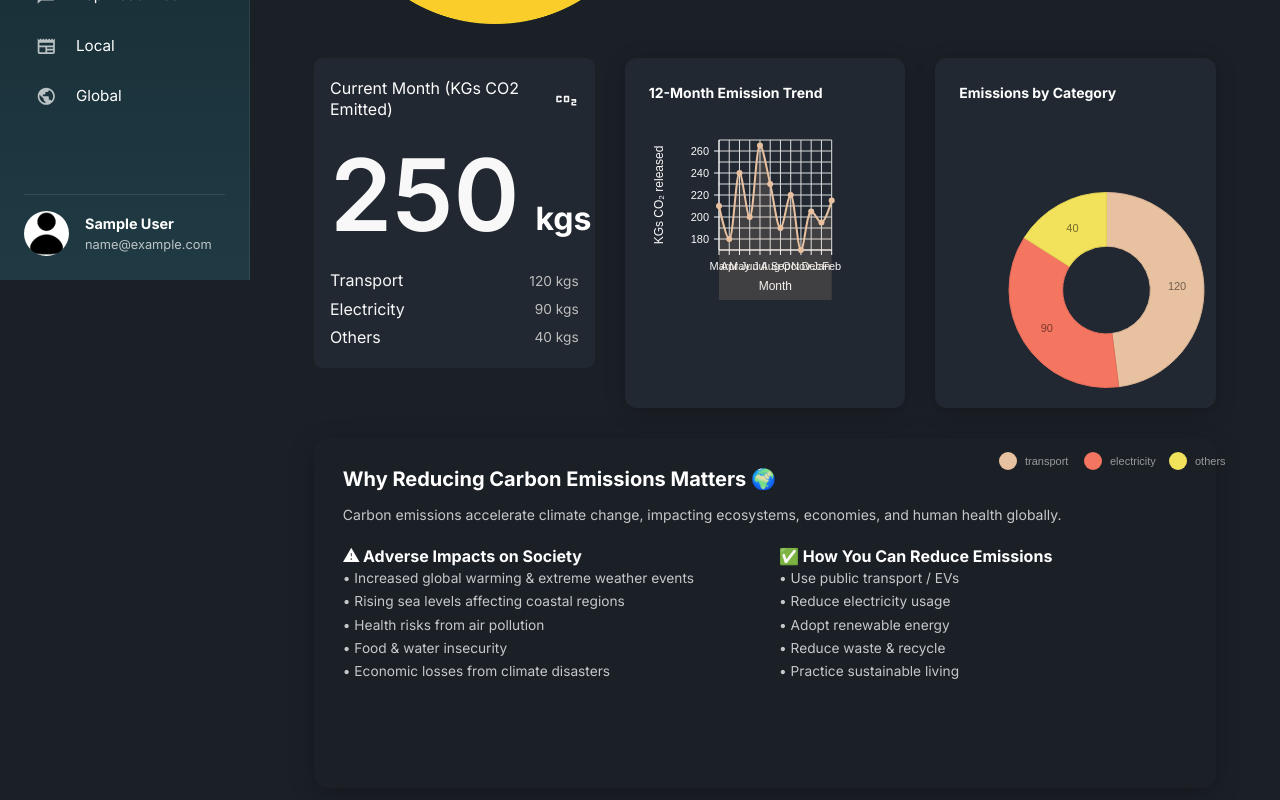
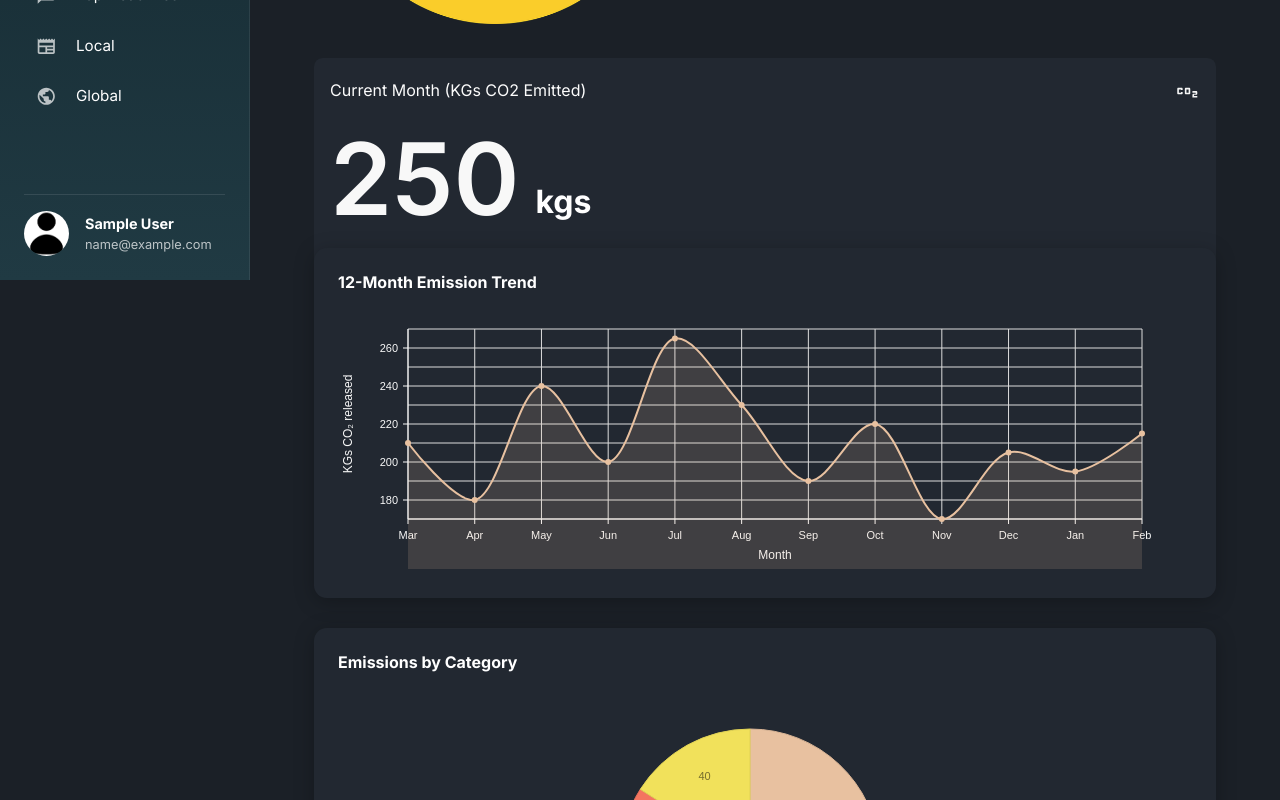
Before and after one commit to AnikChiney/CarbonLensAI, a React (Create React App) app in the folder client/: page /carbon-footprint in a window 1280 px wide. Shown: the part 520-1320 px from the top of the page. Built offline with nearby package versions, Linux system fonts and the light colour scheme; no server answers; sample sign-in values are in the browser's storage.

Commit message:
Update index.jsx

```diff
--- a/client/src/scenes/forYou/carbonFootprint/index.jsx
+++ b/client/src/scenes/forYou/carbonFootprint/index.jsx
@@ -115,8 +115,8 @@ const CarbonFootprint = () => {
           )}
         </Box>
 
-        {/* CURRENT MONTH BOX */}
-        <Box gridColumn="span 4" gridRow="span 2">
+        {/* CURRENT MONTH */}
+        <Box gridColumn="span 12" gridRow="span 1">
           <OverviewBox
             title="Current Month (KGs CO2 Emitted)"
             value={parseInt(safeData.totalCarbonByPerson || 0)}
@@ -136,41 +136,38 @@ const CarbonFootprint = () => {
           />
         </Box>
 
-        {/* OVERVIEW CHART — SAME SIZE */}
+        {/* TREND CHART */}
         <Box
-          gridColumn="span 4"
+          gridColumn="span 12"
           gridRow="span 2"
           backgroundColor={theme.palette.background.alt}
           p="1.5rem"
-          borderRadius="0.75rem"
+          borderRadius="0.8rem"
           boxShadow="0 4px 20px rgba(0,0,0,0.25)"
-          display="flex"
-          flexDirection="column"
         >
-          <Typography variant="h6" fontWeight="bold" mb="1rem">
+          <Typography variant="h5" fontWeight="bold" mb="1rem">
             12-Month Emission Trend
           </Typography>
 
-          {/* ✅ FIXED HEIGHT PREVENTS OVERFLOW */}
-          <Box sx={{ height: "180px", minHeight: 0 }}>
+          <Box sx={{ height: "260px" }}>
             <OverviewChart isDashboard={true} />
           </Box>
         </Box>
 
-        {/* BREAKDOWN */}
+        {/* BREAKDOWN CHART */}
         <Box
-          gridColumn="span 4"
+          gridColumn="span 12"
           gridRow="span 2"
           backgroundColor={theme.palette.background.alt}
           p="1.5rem"
-          borderRadius="0.75rem"
+          borderRadius="0.8rem"
           boxShadow="0 4px 20px rgba(0,0,0,0.25)"
         >
-          <Typography variant="h6" fontWeight="bold" mb="1rem">
+          <Typography variant="h5" fontWeight="bold" mb="1rem">
             Emissions by Category
           </Typography>
 
-          <Box sx={{ height: "180px" }}>
+          <Box sx={{ height: "260px" }}>
             <BreakdownChart
               categories={safeData.carbonData.categories}
               isDashboard={true}
@@ -183,17 +180,17 @@ const CarbonFootprint = () => {
           gridColumn="span 12"
           gridRow="span 2"
           background="linear-gradient(135deg, rgba(0,255,170,0.08), rgba(0,198,255,0.08))"
-          p="1.8rem"
-          borderRadius="0.9rem"
+          p="2rem"
+          borderRadius="1rem"
           boxShadow="0 6px 24px rgba(0,0,0,0.25)"
         >
-          <Typography variant="h4" fontWeight="bold" mb="0.8rem">
+          <Typography variant="h4" fontWeight="bold" mb="1rem">
             Why Reducing Carbon Emissions Matters 🌍
           </Typography>
 
-          <Typography variant="h6" sx={{ opacity: 0.75 }} mb="1.2rem">
-            Carbon emissions accelerate climate change, impacting ecosystems,
-            economies, and human health globally.
+          <Typography variant="h6" sx={{ opacity: 0.75 }} mb="1.5rem">
+            Carbon emissions are a leading driver of climate change, affecting
+            ecosystems, economies, and human health.
           </Typography>
 
           <Box
@@ -201,14 +198,14 @@ const CarbonFootprint = () => {
             gridTemplateColumns={
               isNonMediumScreens ? "repeat(2, 1fr)" : "repeat(1, 1fr)"
             }
-            gap="28px"
+            gap="32px"
           >
             <Box>
               <Typography variant="h5" fontWeight="bold">
                 ⚠ Adverse Impacts on Society
               </Typography>
 
-              <Typography sx={{ opacity: 0.75, lineHeight: 1.7 }}>
+              <Typography sx={{ opacity: 0.75, lineHeight: 1.8 }}>
                 • Increased global warming & extreme weather events<br />
                 • Rising sea levels affecting coastal regions<br />
                 • Health risks from air pollution<br />
@@ -222,7 +219,7 @@ const CarbonFootprint = () => {
                 ✅ How You Can Reduce Emissions
               </Typography>
 
-              <Typography sx={{ opacity: 0.75, lineHeight: 1.7 }}>
+              <Typography sx={{ opacity: 0.75, lineHeight: 1.8 }}>
                 • Use public transport / EVs<br />
                 • Reduce electricity usage<br />
                 • Adopt renewable energy<br />
```
